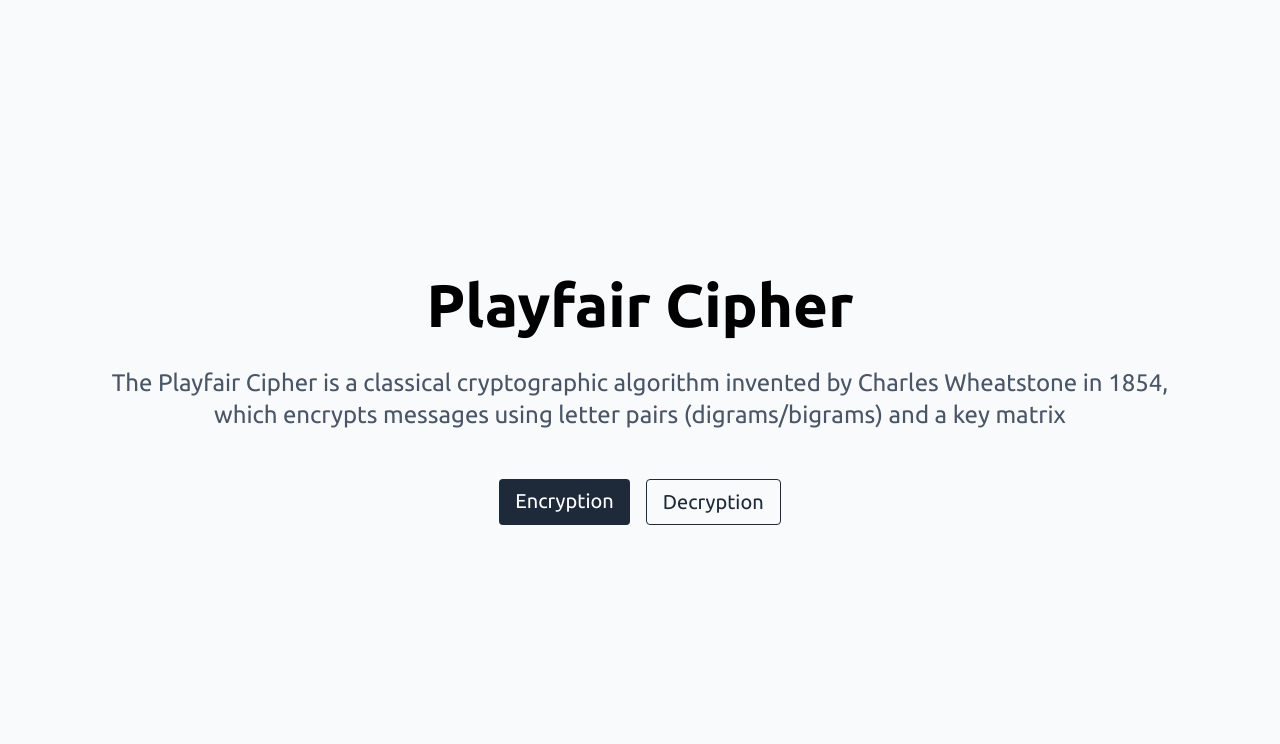
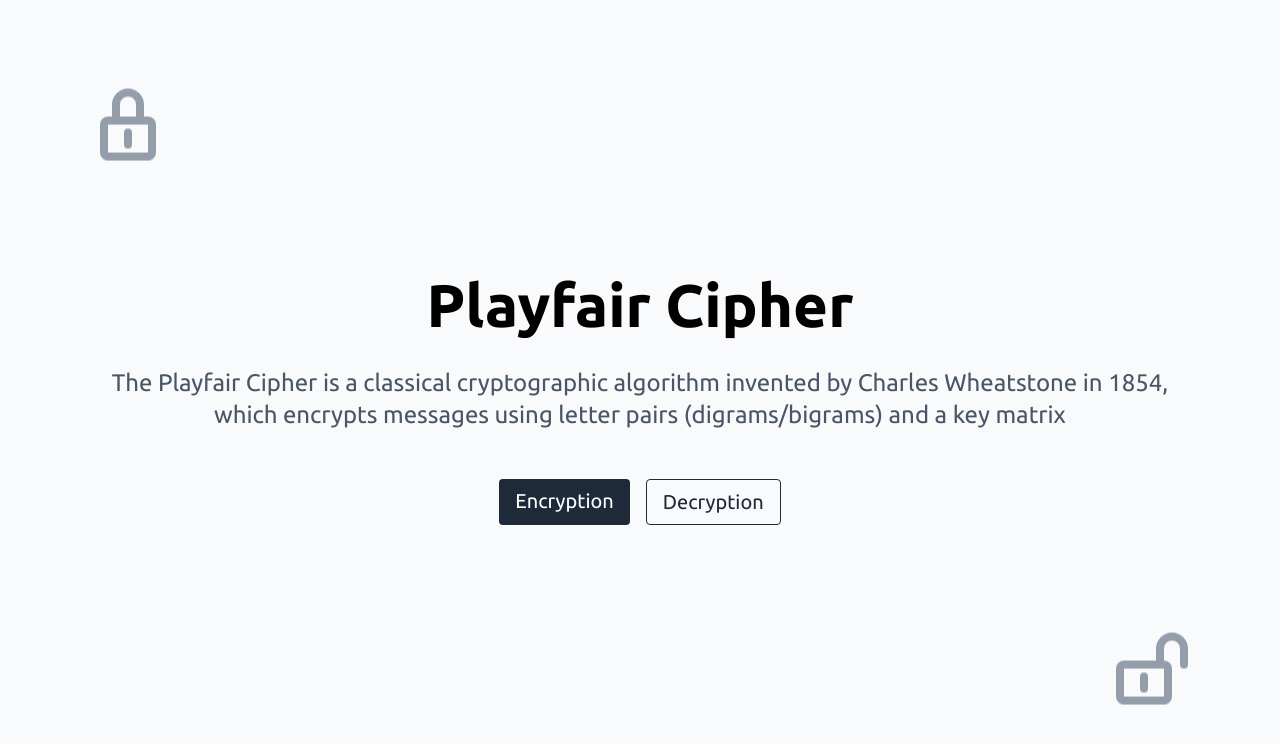
Before and after one commit to willzyx-hub/playfair-cipher-web-ukmc, a Next.js app: page / in a window 1280 px wide. Shown: the top 744 px of the page. Built offline with nearby package versions, Linux system fonts and the light colour scheme.

Commit message:
Add  icon to Home page and modify metadata

```diff
--- a/app/layout.tsx
+++ b/app/layout.tsx
@@ -5,20 +5,21 @@ import { LocaleProvider } from '@/context/LocaleContext';
 import { Providers } from '@/context/Providers';
 
 const ubuntu = Ubuntu({
-    variable: "--font-sans",
+    variable: '--font-sans',
     weight: '400',
-    subsets: ["latin"],
+    subsets: ['latin'],
 });
 
 const ubuntuMono = Ubuntu_Mono({
-    variable: "--font-mono",
+    variable: '--font-mono',
     weight: '400',
-    subsets: ["latin"],
+    subsets: ['latin'],
 });
 
 export const metadata: Metadata = {
-    title: "Create Next App",
-    description: "Generated by create next app",
+    title: 'Playfair Cipher',
+    description: 'Interactive encryption and decription for algorithm Playfair Cipher',
+    icons: '/icons/logo.svg',
 };
 
 export default function RootLayout({
--- a/app/page.tsx
+++ b/app/page.tsx
@@ -8,6 +8,14 @@ export default function Home() {
 
     return (
         <main className="h-screen flex flex-col justify-center items-center p-4 md:p-20">
+            <svg className="fixed top-20 left-20 size-24 text-slate-700 animate-bounce opacity-50" aria-hidden="true" xmlns="http://www.w3.org/2000/svg" fill="none" viewBox="0 0 24 24">
+                <path stroke="currentColor" strokeLinecap="round" strokeLinejoin="round" strokeWidth="2" d="M12 14v3m-3-6V7a3 3 0 1 1 6 0v4m-8 0h10a1 1 0 0 1 1 1v7a1 1 0 0 1-1 1H7a1 1 0 0 1-1-1v-7a1 1 0 0 1 1-1Z" />
+            </svg>
+
+            <svg className="fixed bottom-20 right-20 size-24 text-slate-700 animate-bounce opacity-50" aria-hidden="true" xmlns="http://www.w3.org/2000/svg" fill="none" viewBox="0 0 24 24">
+                <path stroke="currentColor" strokeLinecap="round" strokeLinejoin="round" strokeWidth="2" d="M10 14v3m4-6V7a3 3 0 1 1 6 0v4M5 11h10a1 1 0 0 1 1 1v7a1 1 0 0 1-1 1H5a1 1 0 0 1-1-1v-7a1 1 0 0 1 1-1Z" />
+            </svg>
+
             <div className="mb-12 text-center">
                 <h1 className="mb-8 text-4xl md:text-6xl font-extrabold">Playfair Cipher</h1>
                 <p className="text-gray-600 text-lg md:text-2xl">
```
Also changed, not shown: public/icons/logo.svg (added).
